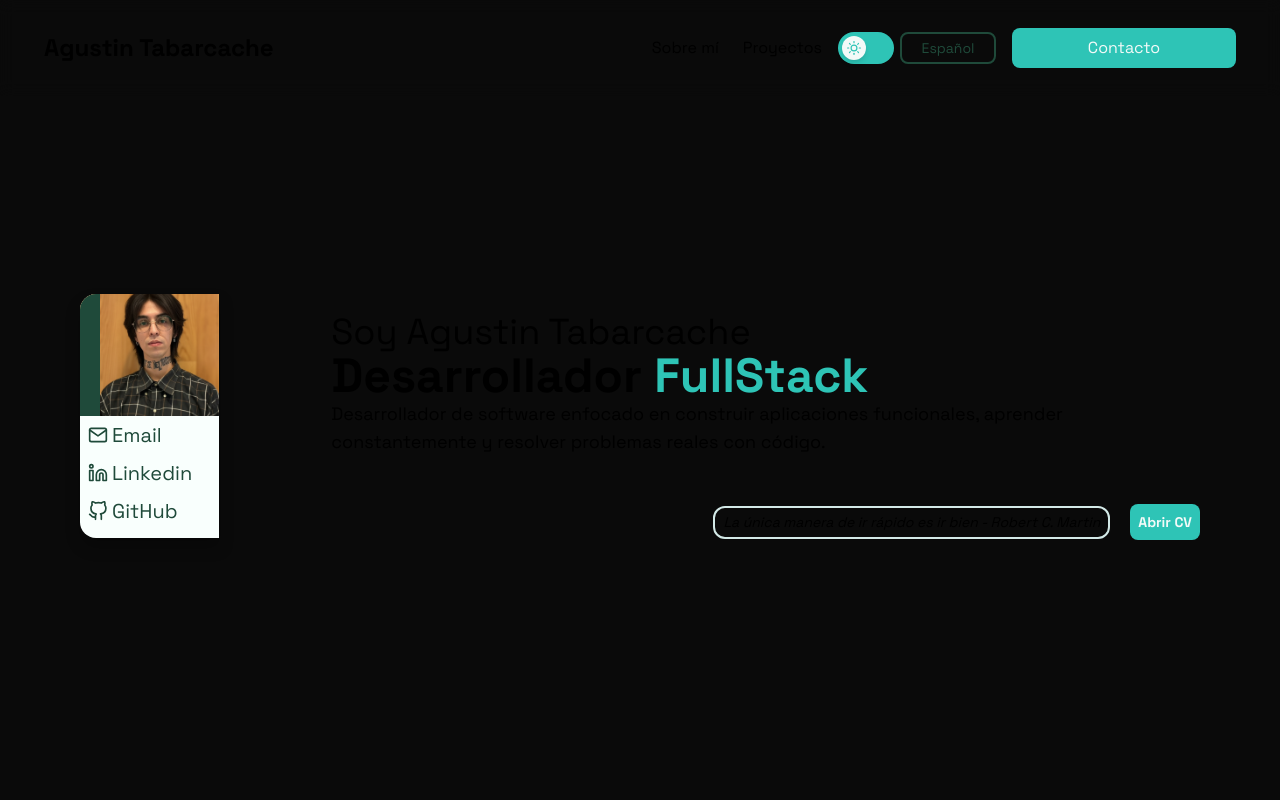
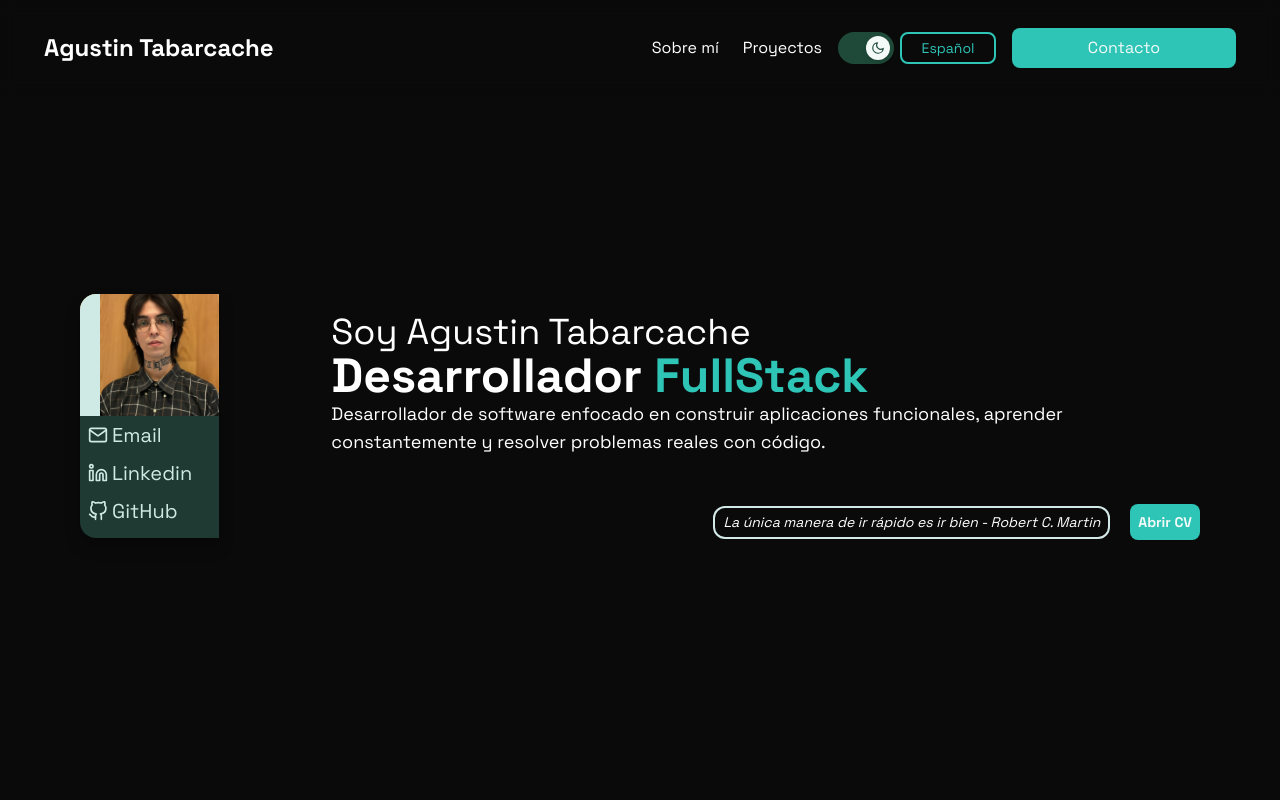
Before and after one commit to Agustin742/Portfolio, a Next.js app: page / in a window 1280 px wide. Shown: the top 800 px of the page. Built offline with nearby package versions, Linux system fonts and the light colour scheme.

Commit message:
feat: migrate theming to next-themes

```diff
--- a/app/layout.tsx
+++ b/app/layout.tsx
@@ -1,6 +1,6 @@
 import type { Metadata } from 'next'
 import { Space_Grotesk, Space_Mono, Instrument_Serif } from 'next/font/google'
-import { ThemeProvider } from '@/context'
+import { ThemeProvider } from 'next-themes'
 import { LanguageProvider } from '@/context/LanguageProvider'
 import './globals.css'
 import Navbar from '@/components/layout/NavBar'
@@ -42,16 +42,17 @@ export default function RootLayout({
   return (
     <html
       lang="es"
+      suppressHydrationWarning
       className={`${spaceGrotesk.variable} ${spaceMono.variable} ${instrumentSerif.variable}`}
     >
-      <LanguageProvider>
-        <ThemeProvider>
-          <body className="font-sans bg-[#0A0A0A] dark:bg-[#0A0A0A] transition-colors pt-24">
+      <body className="font-sans bg-[#0A0A0A] dark:bg-[#0A0A0A] transition-colors pt-24">
+        <ThemeProvider attribute="class" defaultTheme="dark" enableSystem>
+          <LanguageProvider>
             <Navbar />
             {children}
-          </body>
+          </LanguageProvider>
         </ThemeProvider>
-      </LanguageProvider>
+      </body>
     </html>
   )
 }
--- a/components/ui/ThemeToggle.tsx
+++ b/components/ui/ThemeToggle.tsx
@@ -1,10 +1,20 @@
 'use client'
 
-import { useTheme } from '../../hooks'
+import { useEffect, useState } from 'react'
+import { useTheme } from 'next-themes'
 import { FiSun, FiMoon } from 'react-icons/fi'
 
 const ThemeToggle = () => {
   const { theme, setTheme } = useTheme()
+  const [mounted, setMounted] = useState(false)
+
+  useEffect(() => {
+    setMounted(true)
+  }, [])
+
+  if (!mounted) {
+    return <div className="w-14 h-8 rounded-full bg-[#1F4A3A]" aria-hidden />
+  }
 
   const isDark = theme === 'dark'
 
--- a/context/ThemeContext.tsx
+++ /dev/null
@@ -1,12 +0,0 @@
-'use client'
-
-import { createContext } from "react";
-
-export type Theme = 'dark' | 'light'
-
-export interface ThemeContextType {
-  theme: Theme
-  setTheme: (theme: Theme) => void
-}
-
-export const ThemeContext = createContext<ThemeContextType | null>(null);
--- a/context/ThemeProvider.tsx
+++ /dev/null
@@ -1,21 +0,0 @@
-'use client'
-
-import { useEffect, useState } from "react";
-import { Theme, ThemeContext } from "./ThemeContext";
-
-export function ThemeProvider({ children }: { children: React.ReactNode }) {
-  const [theme, setTheme] = useState<Theme>('light')
-
-  useEffect(() => {
-    document.documentElement.classList.toggle(
-      'dark',
-      theme === 'dark'
-    )
-  }, [theme])
-
-  return (
-    <ThemeContext.Provider value={{ theme, setTheme }}>
-      {children}
-    </ThemeContext.Provider>
-  )
-}
--- a/context/index.ts
+++ b/context/index.ts
@@ -1,4 +1,2 @@
-export * from './ThemeContext'
-export * from './ThemeProvider'
 export * from './LanguageContext'
 export * from './LanguageProvider'
--- a/hooks/index.ts
+++ b/hooks/index.ts
@@ -1,2 +1 @@
-export * from './useTheme'
 export * from './useLanguage'
--- a/hooks/useTheme.ts
+++ /dev/null
@@ -1,14 +0,0 @@
-'use client'
-
-import { useContext } from "react";
-import { ThemeContext } from "../context";
-
-export function useTheme() {
-  const context = useContext(ThemeContext);
-
-  if (!context) {
-    throw new Error("useTheme debe usarse dentro de ThemeProvider")
-  }
-
-  return context
-}
--- a/package.json
+++ b/package.json
@@ -12,6 +12,7 @@
     "@emailjs/browser": "^4.4.1",
     "hamburger-react": "^2.5.2",
     "next": "16.1.6",
+    "next-themes": "^0.4.6",
     "react": "19.2.3",
     "react-dom": "19.2.3",
     "react-icons": "^5.5.0"
```
Also changed, not shown: 1 other file (tests, documents, lock files or other folders).
